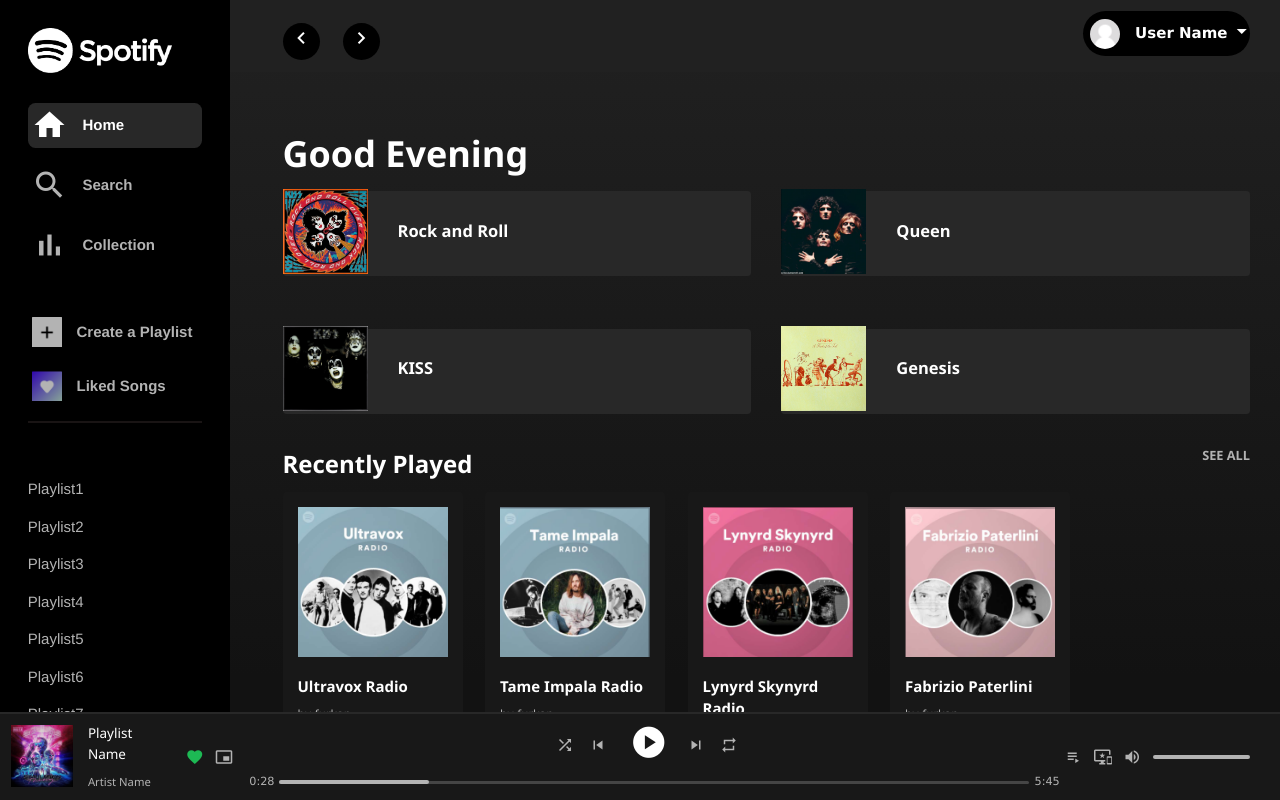
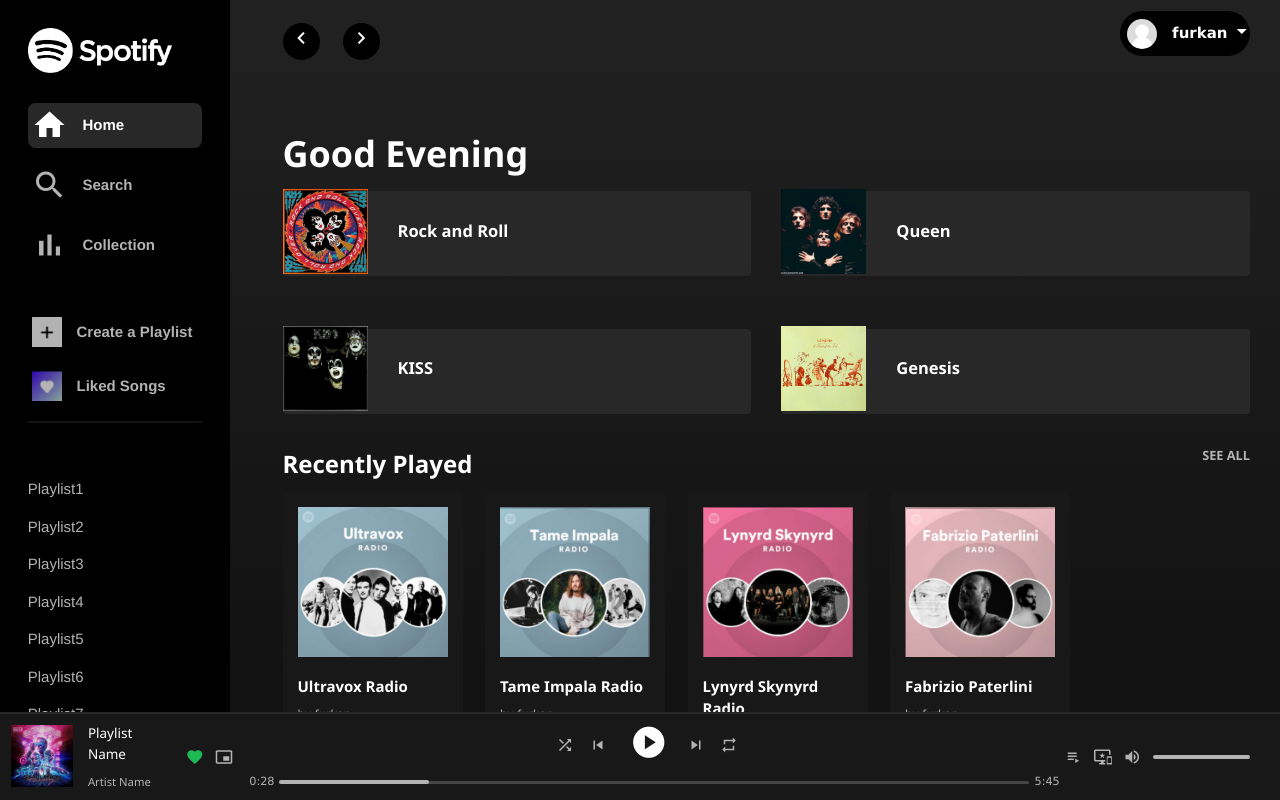
Before and after one commit to furkan-ceylan/spotify-clone, a Vue app: page / in a window 1280 px wide. Built offline with nearby package versions, Linux system fonts and the light colour scheme.

Commit message:
profile section

```diff
--- a/src/views/Home.vue
+++ b/src/views/Home.vue
@@ -17,7 +17,7 @@
           <div class="profile">
             <button @click.prevent="showDropDown = !showDropDown">
               <img class="profile-photo" src="../assets/profilePhoto.png" />
-              <span class="profile-name">User Name</span>
+              <span class="profile-name">furkan</span>
               <i class="material-icons" v-if="!showDropDown">
                 arrow_drop_down
               </i>
@@ -269,7 +269,7 @@ export default {
 .profile-button {
   width: 100%;
   color: white;
-  font-weight: bold;
+  font-weight: 500;
   text-align: left;
   padding-left: 1rem;
   padding-bottom: 0.75rem;
--- a/src/views/collection.vue
+++ b/src/views/collection.vue
@@ -16,7 +16,7 @@
         <div class="profile">
           <button @click="showDropDown = !showDropDown">
             <img class="profile-photo" src="../assets/profilePhoto.png" />
-            <span class="profile-name">User Name</span>
+            <span class="profile-name">furkan</span>
             <i class="material-icons" v-if="!showDropDown">
               arrow_drop_down
             </i>
@@ -138,7 +138,7 @@ export default {
 .profile-button {
   width: 100%;
   color: white;
-  font-weight: bold;
+  font-weight: 500;
   text-align: left;
   padding-left: 1rem;
   padding-bottom: 0.75rem;
--- a/src/views/search.vue
+++ b/src/views/search.vue
@@ -16,7 +16,7 @@
         <div class="profile">
           <button @click="showDropDown = !showDropDown">
             <img class="profile-photo" src="../assets/profilePhoto.png" />
-            <span class="profile-name">User Name</span>
+            <span class="profile-name">furkan</span>
             <i class="material-icons" v-if="!showDropDown">
               arrow_drop_down
             </i>
@@ -138,7 +138,7 @@ export default {
 .profile-button {
   width: 100%;
   color: white;
-  font-weight: bold;
+  font-weight: 500;
   text-align: left;
   padding-left: 1rem;
   padding-bottom: 0.75rem;
```
